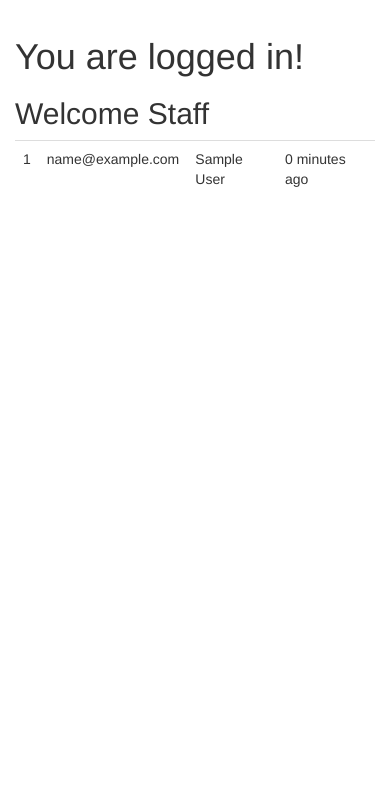
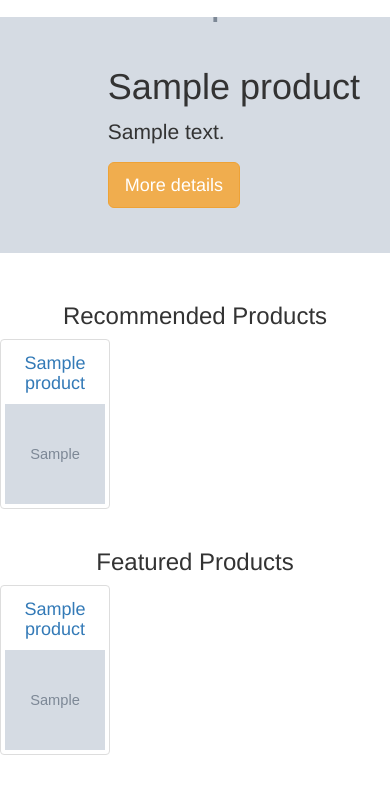
Before and after one commit to mrMarcosss/ecommerce, a Django app: page / in a window 390 px wide; the page is wider, and only the part inside the window is pictured. Shown: the part 54-844 px from the top of that part. Run offline with Django 3.2, Linux system fonts and the light colour scheme; a user stored in the database is signed in; tables that the repository leaves empty hold one stand-in row (values such as "Sample post"); grey boxes marked "Sample" are stand-in pictures; some libraries are stand-ins or nearby versions.

Commit message:
display products on home page

```diff
--- a/newsletter/views.py
+++ b/newsletter/views.py
@@ -1,16 +1,23 @@
 from django.conf import settings
 from django.core.mail import send_mail
 from django.shortcuts import render
+
+from products.models import ProductFeatured, Product
 from .forms import ContactForm, SignUpForm
-from .models import SignUp
 
 
 def home(request):
     title = 'Sign Up Now'
+    featured_image = ProductFeatured.objects.first()
+    products = Product.objects.all().order_by('?')[:6]
+    featured_products = Product.objects.all().order_by('?')[:6]
     form = SignUpForm(request.POST or None)
     context = {
         "title": title,
-        "form": form
+        "form": form,
+        "featured_image": featured_image,
+        "products": products,
+        "featured_products": featured_products
     }
     if form.is_valid():
         instance = form.save(commit=False)
@@ -22,11 +29,7 @@ def home(request):
         context = {
             "title": "Thank you"
         }
-    if request.user.is_authenticated() and request.user.is_staff:
-        queryset = SignUp.objects.all().order_by('-timestamp')
-        context = {
-            "queryset": queryset
-        }
+
     return render(request, "home.html", context)
 
 
--- a/products/models.py
+++ b/products/models.py
@@ -38,6 +38,12 @@ class Product(models.Model):
 
     def get_absolute_url(self):
         return reverse('products:product_detail', kwargs={'pk': self.pk})
+
+    def get_img_url(self):
+        img = self.productimage_set.first()
+        if img:
+            return img.image.url
+        return img  # None
 
 
 def image_upload_to(instance, filename):
@@ -92,6 +98,26 @@ class Variation(models.Model):
         return self.product.get_absolute_url()
 
 
+def image_upload_to_featured(instance, filename):
+    title = instance.product.title
+    slug = slugify(title)
+    return 'products/{}/featured/{}'.format(slug, filename)
+
+
+class ProductFeatured(models.Model):
+    product = models.ForeignKey(Product)
+    image = models.ImageField(upload_to=image_upload_to_featured)
+    title = models.CharField(max_length=120, null=True, blank=True)
+    text = models.CharField(max_length=220, null=True, blank=True)
+    text_right = models.BooleanField(default=False)
+    show_price = models.BooleanField(default=False)
+    make_image_background = models.BooleanField(default=False)
+    active = models.BooleanField(default=True)
+
+    def __unicode__(self):
+        return self.product.title
+
+
 def product_save_receiver(sender, instance, created, *args, **kwargs):
     product = instance
     variations = product.variation_set.all()
--- a/products/views.py
+++ b/products/views.py
@@ -1,3 +1,5 @@
+import random
+
 from django.contrib import messages
 from django.db.models import Q
 from django.shortcuts import get_object_or_404, redirect
@@ -31,7 +33,7 @@ class ProductDetailView(DetailView):
 
     def get_context_data(self, **kwargs):
         context = super(ProductDetailView, self).get_context_data(**kwargs)
-        context['related'] = Product.objects.get_related(self.get_object()).order_by('?')[:7]
+        context['related'] = sorted(Product.objects.get_related(self.get_object())[:7], key=lambda x: random.random())
         return context
 
 
--- a/static/css/custom.css
+++ b/static/css/custom.css
@@ -11,3 +11,8 @@
     color:#ff5722;
     text-decoration:line-through;
 }
+
+.fa-navbar-cart{
+    font-size: 18px;
+    vertical-align: middle;
+}
--- a/templates/home.html
+++ b/templates/home.html
@@ -1,6 +1,6 @@
 {% extends "base.html" %}
 {% load crispy_forms_tags %}
-{% load staticfiles %}
+{% load static %}
 
 
 {% block head_title %}Welcome | {{ block.super }}{% endblock %}
@@ -10,21 +10,42 @@
 {#        .navbar-static-top {#}
 {#            margin-bottom: 0px !important;#}
 {#        }#}
-{##}
-{#        .jumbotron {#}
-{#            background-color: #328DB9;#}
-{#            background-image: url("http://www.transparenttextures.com/patterns/low-contrast-linen.png");#}
-{#            color: #FFF;#}
-{#        }#}
-{##}
 {#    {% endblock %}#}
 </style>
 
 
 
 {% block jumbotron %}
-    {% if not request.user.is_authenticated %}
 
+        {% if featured_image %}
+             <div class="jumbotron"
+                  {% if featured_image.make_image_background %}
+                      style="
+                              background-image: url('{{ featured_image.image.url }}');
+                              background-size: cover;
+                              background-position-y: -165px">
+                  {% endif %}
+                <div class="container">
+                    <div class="row">
+                        <div class='col-sm-6 {% if featured_image.text_right %}pull-right{% endif %}'>
+                        <h1>{{ featured_image.product.title }}</h1>
+                            <p>
+                                {{ featured_image.product.description }}
+                            </p>
+                            <p>
+                                <a class="btn btn-lg btn-raised btn-warning" href="{{ featured_image.product.get_absolute_url }}"
+                                   role="button">More details</a>
+                            </p>
+                        </div>
+                        {% if not featured_image.make_image_background %}
+                            <div class='col-sm-6'>
+                                <img src="{{ featured_image.image.url }}" class="img-responsive ">
+                            </div>
+                        {% endif %}
+                    </div>
+                </div>
+            </div>
+        {% else %}
             <div class="jumbotron">
                 <div class="container">
                     <div class="row">
@@ -48,29 +69,19 @@
                 </div>
             </div>
         {% endif %}
+
 {% endblock %}
 
 {% block content %}
-    {% if request.user.is_authenticated %}
-        <h1>You are logged in!</h1>
+    <div class="row">
+        <h3 class="text-center">Recommended Products</h3>
+        {% include 'products/products.html' with object_list=products col_class_set='col-sm-3'  %}
+    </div>
 
-        {% if queryset %}
-            <h2>Welcome Staff</h2>
-            <table class='table'>
-                {% for instance in queryset %}
-                    <tr>
-                        <td>{{ forloop.counter }}</td>
-                        <td>{{ instance.email }}</td>
-                        <td>{{ instance.full_name }}</td>
-                        <td>{{ instance.timestamp|timesince }} ago</td>
-                    </tr>
-                {% endfor %}
-            </table>
+    <div class="row">
+        <h3 class="text-center">Featured Products</h3>
+        {% include 'products/products.html' with object_list=featured_products %}
+    </div>
 
-        {% endif %}
-
-    {% else %}
-
-    {% endif %}
 
 {% endblock %}
--- a/templates/navbar.html
+++ b/templates/navbar.html
@@ -24,24 +24,37 @@
       </ul>
 
       <ul class="nav navbar-nav navbar-right">
+          <li>
+              <a href="#"><i class="fa fa-shopping-cart fa-navbar-cart"></i> <span class="badge">0</span></a>
+          </li>
       {% if request.user.is_authenticated %}
         <li><a href="{% url 'auth_logout' %}">Logout</a></li>
         {% else %}
         <li><a href="{% url 'registration_register' %}">Register</a></li>
-        {% endif %}
-      </ul>
-
         {% if not request.user.is_authenticated and not "/accounts/login" in request.get_full_path %}
-        <form class='navbar-form navbar-right' method='POST' action='{% url "auth_login" %}'>{% csrf_token %}
+        <li class="dropdown">
+          <a href="#" class="dropdown-toggle" data-toggle="dropdown" role="button"
+             aria-haspopup="true" aria-expanded="false">Login <span class="caret"></span></a>
+          <ul class="dropdown-menu" style="
+                                background-color: #3f51b5;
+                                border-top-left-radius: 0;
+                                border-top-right-radius: 0;">
+            <form class='navbar-form' method='POST' action='{% url "auth_login" %}'>{% csrf_token %}
               <div class='form-group'>
                   <input type='text' class='form-control' name='username' placeholder='Username' />
               </div>
               <div class='form-group'>
                   <input type='password' class='form-control' name='password' placeholder='Password' />
               </div>
-          <button type='submit' class='btn btn-raised btn-default'>Login</button>
+              <button type='submit' class='btn btn-raised btn-default btn-xs btn-block'>Login</button>
             </form>
+            <p class="text-center"><a href="{% url 'auth_password_reset' %}" style="color: #fff">Forgot password?</a></p>
+          </ul>
+        </li>
         {% endif %}
+        {% endif %}
+      </ul>
+
     </div><!--/.nav-collapse -->
   </div>
 </nav>
--- a/templates/products/product_list.html
+++ b/templates/products/product_list.html
@@ -2,8 +2,7 @@
 
 {% block content %}
 
-    {% for object in object_list %}
-        <h1><a href="{{ object.get_absolute_url }}">{{ object.title }}</a></h1>
-    {% endfor %}
+    <h1>All Products <small><a href="{% url 'categories' %}">Categories</a></small></h1>
 
+    {% include 'products/products.html' with object_list=object_list %}
 {% endblock %}
--- /dev/null
+++ b/templates/products/products.html
@@ -0,0 +1,18 @@
+<div class="row">
+    {% for object in object_list %}
+        <div class="col-xs-4 {{ col_class_set }}">
+            <div class="thumbnail text-center">
+                <h4><a href="{{ object.get_absolute_url }}">{{ object.title }}</a></h4>
+                <a href="{{ object.get_absolute_url }}">
+                    <img src="{{ object.get_img_url }}" class="img-responsive" style="height: 100px">
+                </a>
+            </div>
+        </div>
+        {% if not col_class_set %}
+            {% cycle '' '' '</div><div class="row">' %}
+        {% endif %}
+
+
+    {% endfor %}
+
+</div>
```
Also changed, not shown: products/admin.py (+27 -2 lines), templates/products/category_detail.html (+12 -18 lines), templates/products/product_detail.html (+19 -12 lines), products/migrations/0006_productfeatured.py (added), products/migrations/0007_productfeatured_make_image_background.py (added). Lines whose indentation alone changed are shown as unchanged.
